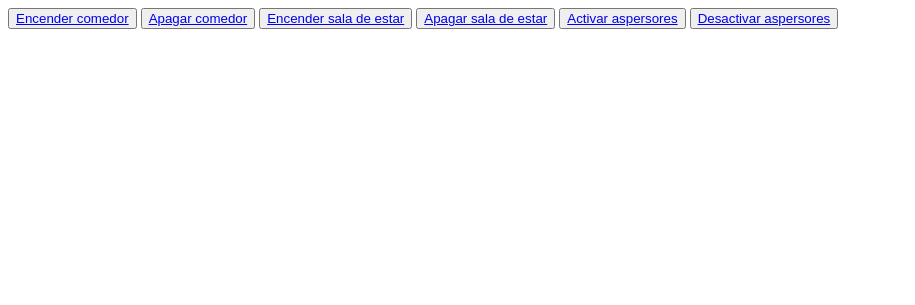
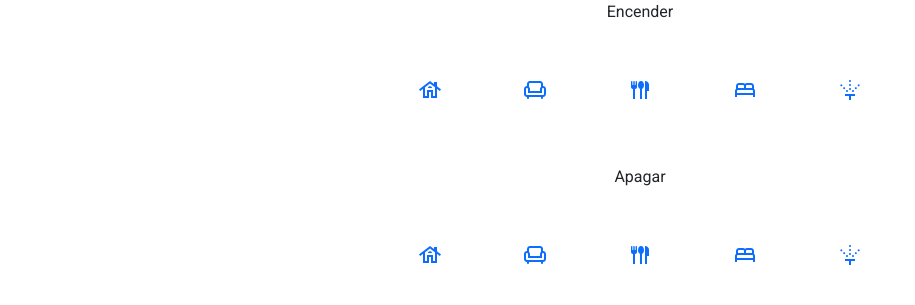
Before and after one commit to santiagofacchini/home-automation, a Flask app: page / in a window 1280 px wide. Shown: the top 305 px of the page, without its empty margins (0-915 px from the left). Run offline with Flask 2, Linux system fonts and the light colour scheme.

Commit message:
Added icons

```diff
--- a/services/templates/main.html
+++ b/services/templates/main.html
@@ -4,16 +4,35 @@
     <meta charset="UTF-8">
     <meta http-equiv="X-UA-Compatible" content="IE=edge">
     <meta name="viewport" content="width=device-width, initial-scale=1.0">
+    <!-- CSS only -->
+    <link href="https://cdn.jsdelivr.net/npm/bootstrap@5.2.0-beta1/dist/css/bootstrap.min.css" rel="stylesheet" integrity="sha384-0evHe/X+R7YkIZDRvuzKMRqM+OrBnVFBL6DOitfPri4tjfHxaWutUpFmBp4vmVor" crossorigin="anonymous">
+    <link rel="stylesheet" href="https://fonts.googleapis.com/css2?family=Material+Symbols+Outlined:opsz,wght,FILL,GRAD@20..48,100..700,0..1,-50..200" />
+    <link rel="preconnect" href="https://fonts.googleapis.com">
+    <link rel="preconnect" href="https://fonts.gstatic.com" crossorigin>
+    <link href="https://fonts.googleapis.com/css2?family=Roboto&display=swap" rel="stylesheet">
     <title>Home Automation</title>
 </head>
 <body>
-    <div>
-        <button><a href="/lights/comedor/on">Encender comedor</a></button>
-        <button><a href="/lights/comedor/off">Apagar comedor</a></button>
-        <button><a href="/lights/sala-de-estar/on">Encender sala de estar</a></button>
-        <button><a href="/lights/sala-de-estar/off">Apagar sala de estar</a></button>
-        <button><a href="/sprinklers/on">Activar aspersores</a></button>
-        <button><a href="/sprinklers/off">Desactivar aspersores</a></button>
-    </div>
+    <center>
+        <div>
+            <center><p style="font-family: 'Roboto', sans-serif;">Encender</p></center>
+            <a style="text-decoration: none; padding: 3%;" type="button" class="material-symbols-outlined" href="/lights/all/on">house</a>
+            <a style="text-decoration: none; padding: 3%;" type="button" class="material-symbols-outlined" href="/lights/sala-de-estar/on">chair</a>
+            <a style="text-decoration: none; padding: 3%;" type="button" class="material-symbols-outlined" href="/lights/comedor/on">flatware</a>
+            <a style="text-decoration: none; padding: 3%;" type="button" class="material-symbols-outlined" href="/lights/dormitorio/on">bed</a>
+            <a style="text-decoration: none; padding: 3%;" type="button" class="material-symbols-outlined" href="/sprinklers/on">sprinkler</a>
+        </div>
+    </center>
+    <br>
+    <center>
+        <div>
+            <center><p style="font-family: 'Roboto', sans-serif;">Apagar</p></center>
+            <a style="text-decoration: none; padding: 3%;" type="button" class="material-symbols-outlined" href="/lights/all/off">house</a>
+            <a style="text-decoration: none; padding: 3%;" type="button" class="material-symbols-outlined" href="/lights/sala-de-estar/off">chair</a>
+            <a style="text-decoration: none; padding: 3%;" type="button" class="material-symbols-outlined" href="/lights/comedor/off">flatware</a>
+            <a style="text-decoration: none; padding: 3%;" type="button" class="material-symbols-outlined" href="/lights/dormitorio/off">bed</a>
+            <a style="text-decoration: none; padding: 3%;" type="button" class="material-symbols-outlined" href="/sprinklers/off">sprinkler</a>
+        </div>
+    </center>
 </body>
 </html>
```
